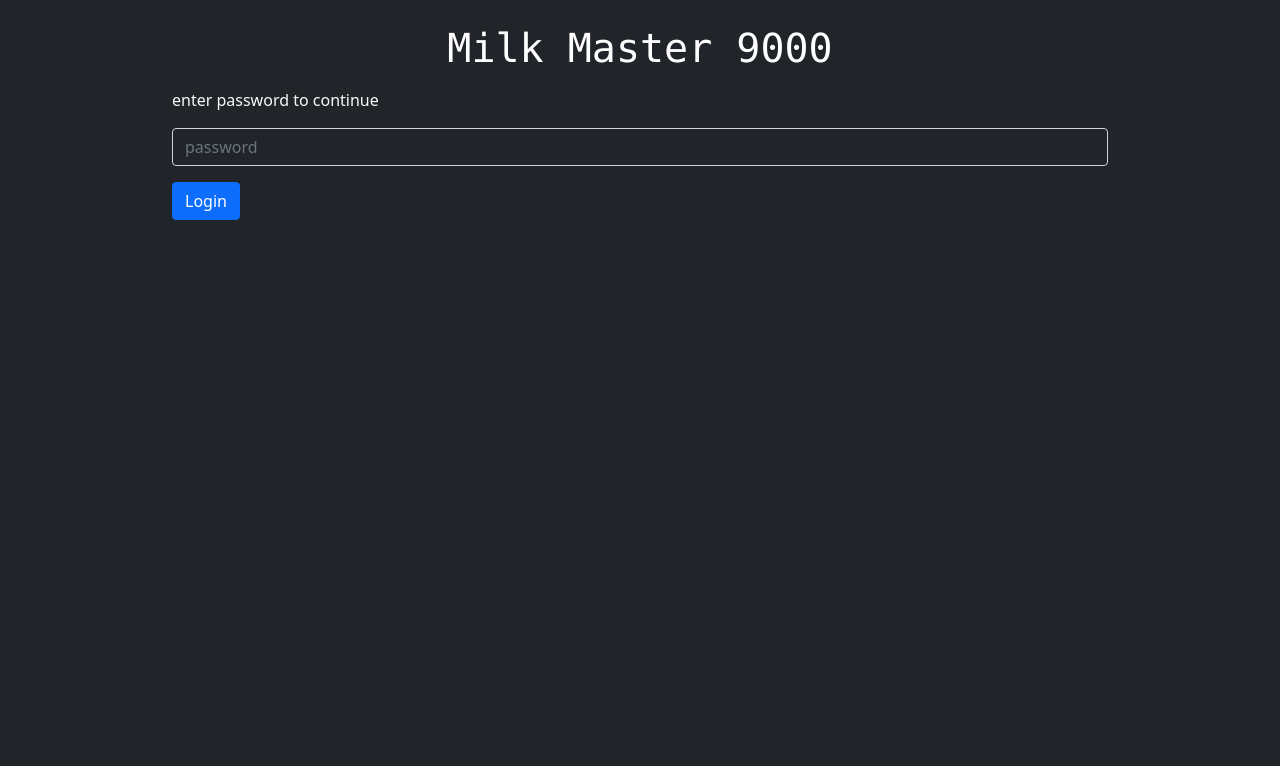
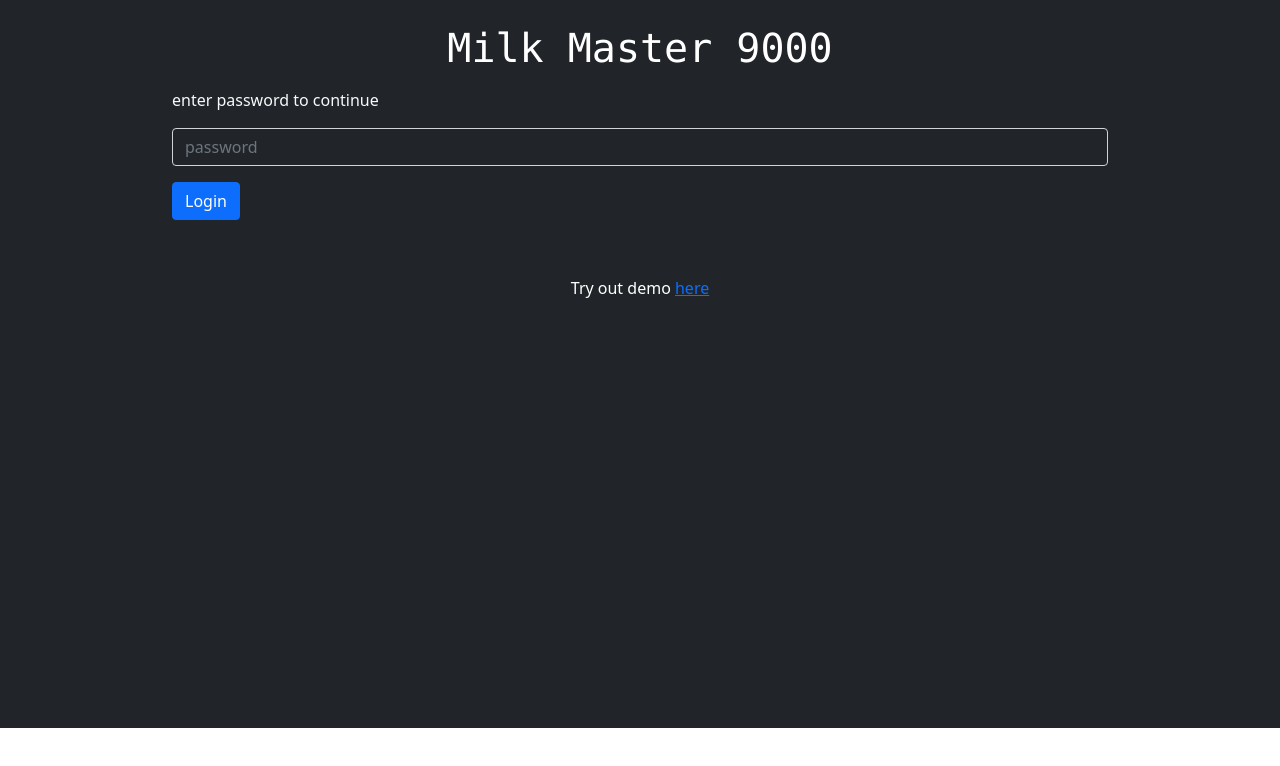
Before and after one commit to misqke/milk-master, a React (Create React App) app in the folder client/: page /inventory#/login in a window 1280 px wide. Shown: the top 766 px of the page. Built offline with nearby package versions, Linux system fonts and the light colour scheme.

Commit message:
links for demo

```diff
--- a/client/src/App.js
+++ b/client/src/App.js
@@ -15,7 +15,7 @@ function App() {
           className="bg-dark"
           style={{
             width: "100vw",
-            minHeight: "100vh",
+            minHeight: "80vh",
             scrollBehavior: "smooth",
           }}
         >
--- /dev/null
+++ b/client/src/components/Footer.jsx
@@ -0,0 +1,13 @@
+import React from "react";
+
+const Footer = () => {
+  return (
+    <div className="container-fluid py-2 mt-5 bg-dark justify-self-end">
+      <p className="text-white text-center">
+        Try out demo <a href="https://milk-master-demo.herokuapp.com">here</a>
+      </p>
+    </div>
+  );
+};
+
+export default Footer;
--- a/client/src/pages/Home.jsx
+++ b/client/src/pages/Home.jsx
@@ -1,6 +1,7 @@
 import React, { useEffect } from "react";
 import { isAuth } from "../actions/auth";
 import { useNavigate, Link } from "react-router-dom";
+import Footer from "../components/Footer";
 
 const Home = () => {
   const navigate = useNavigate();
@@ -22,6 +23,7 @@ const Home = () => {
       <Link to="/milks" className="btn btn-primary py-2 w-100">
         Milk List
       </Link>
+      <Footer />
     </div>
   );
 };
--- a/client/src/pages/Login.jsx
+++ b/client/src/pages/Login.jsx
@@ -1,6 +1,7 @@
 import React, { useState } from "react";
 import { login } from "../actions/auth";
 import { useNavigate } from "react-router-dom";
+import Footer from "../components/Footer";
 
 const Login = () => {
   const [password, setPassword] = useState("");
@@ -44,6 +45,7 @@ const Login = () => {
           </button>
         </div>
       </form>
+      <Footer />
     </div>
   );
 };
```
